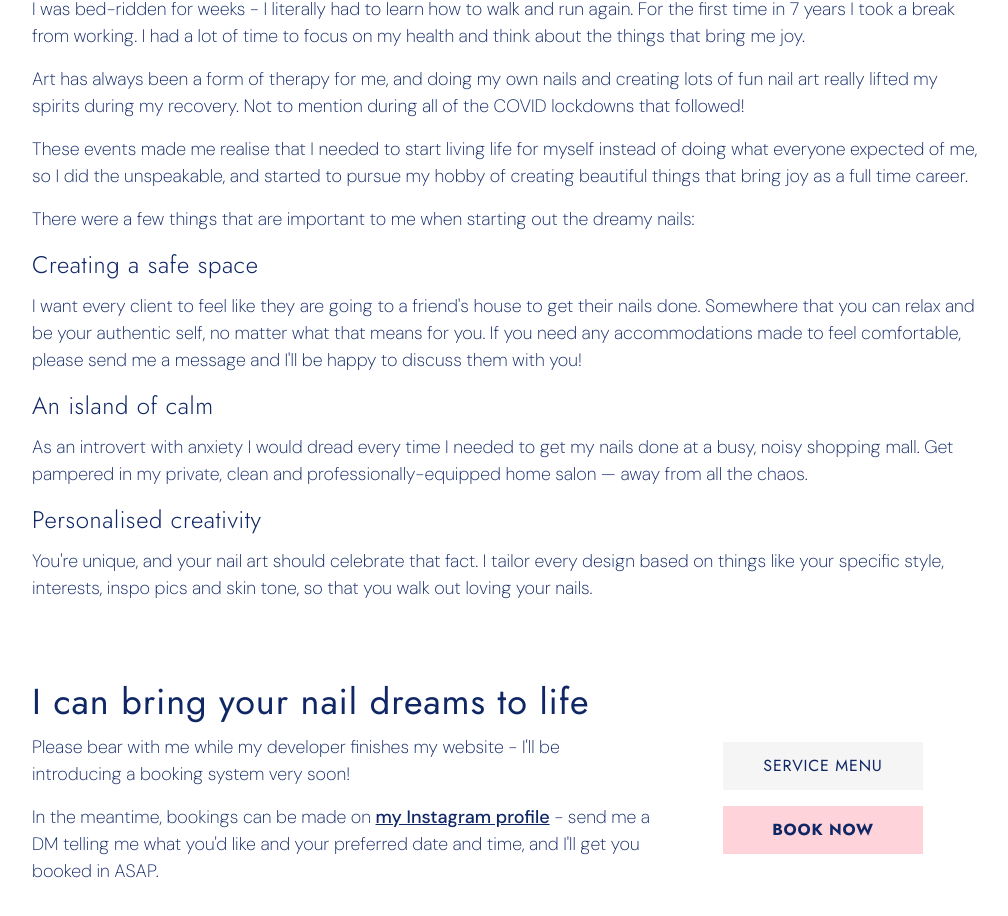
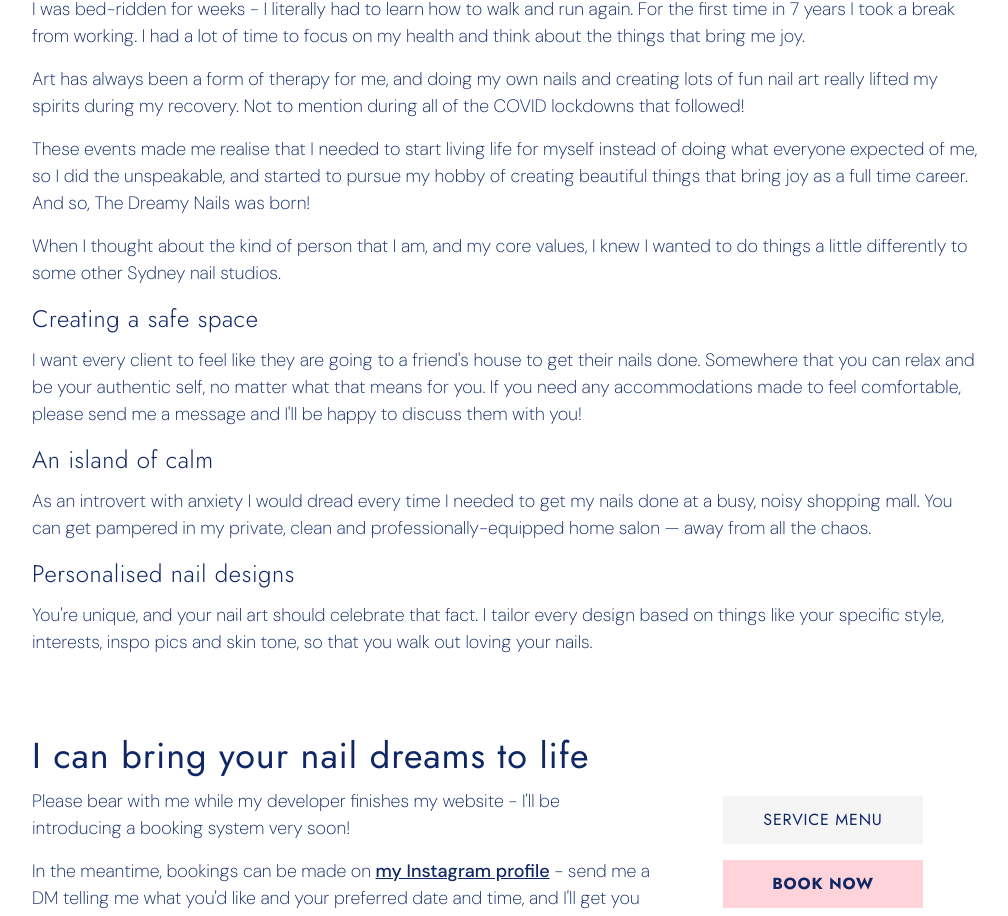
Before and after one commit to ddembo/tdn-web-next, a Next.js app: page /about in a window 1280 px wide. Shown: the part 859-1775 px from the top of the page, without its empty margins (135-1143 px from the left). Built offline with nearby package versions, Linux system fonts and the light colour scheme.

Commit message:
SEO adjustments to /about page

```diff
--- a/app/about/page.tsx
+++ b/app/about/page.tsx
@@ -59,10 +59,12 @@ export default function AboutMe() {
           <p>
             These events made me realise that I needed to start living life for myself instead of
             doing what everyone expected of me, so I did the unspeakable, and started to pursue my
-            hobby of creating beautiful things that bring joy as a full time career.
+            hobby of creating beautiful things that bring joy as a full time career. And so, The
+            Dreamy Nails was born!
           </p>
           <p>
-            There were a few things that are important to me when starting out the dreamy nails:
+            When I thought about the kind of person that I am, and my core values, I knew I wanted
+            to do things a little differently to some other Sydney nail studios.
           </p>
           <H2 variant="h3">Creating a safe space</H2>
           <p>
@@ -74,10 +76,10 @@ export default function AboutMe() {
           <H2 variant="h3">An island of calm</H2>
           <p>
             As an introvert with anxiety I would dread every time I needed to get my nails done at a
-            busy, noisy shopping mall. Get pampered in my private, clean and professionally-equipped
-            home salon — away from all the chaos.
+            busy, noisy shopping mall. You can get pampered in my private, clean and
+            professionally-equipped home salon — away from all the chaos.
           </p>
-          <H2 variant="h3">Personalised creativity</H2>
+          <H2 variant="h3">Personalised nail designs</H2>
           <p>
             You&apos;re unique, and your nail art should celebrate that fact. I tailor every design
             based on things like your specific style, interests, inspo pics and skin tone, so that
```
